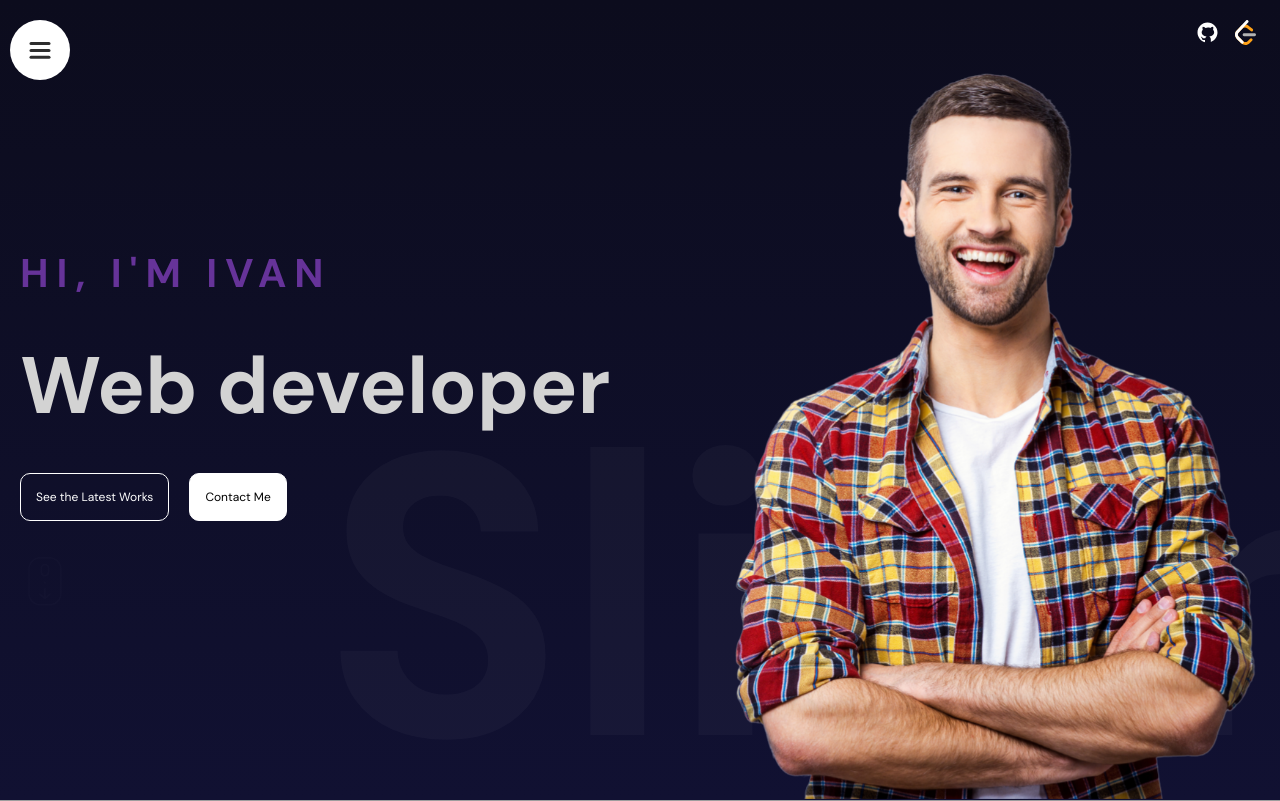
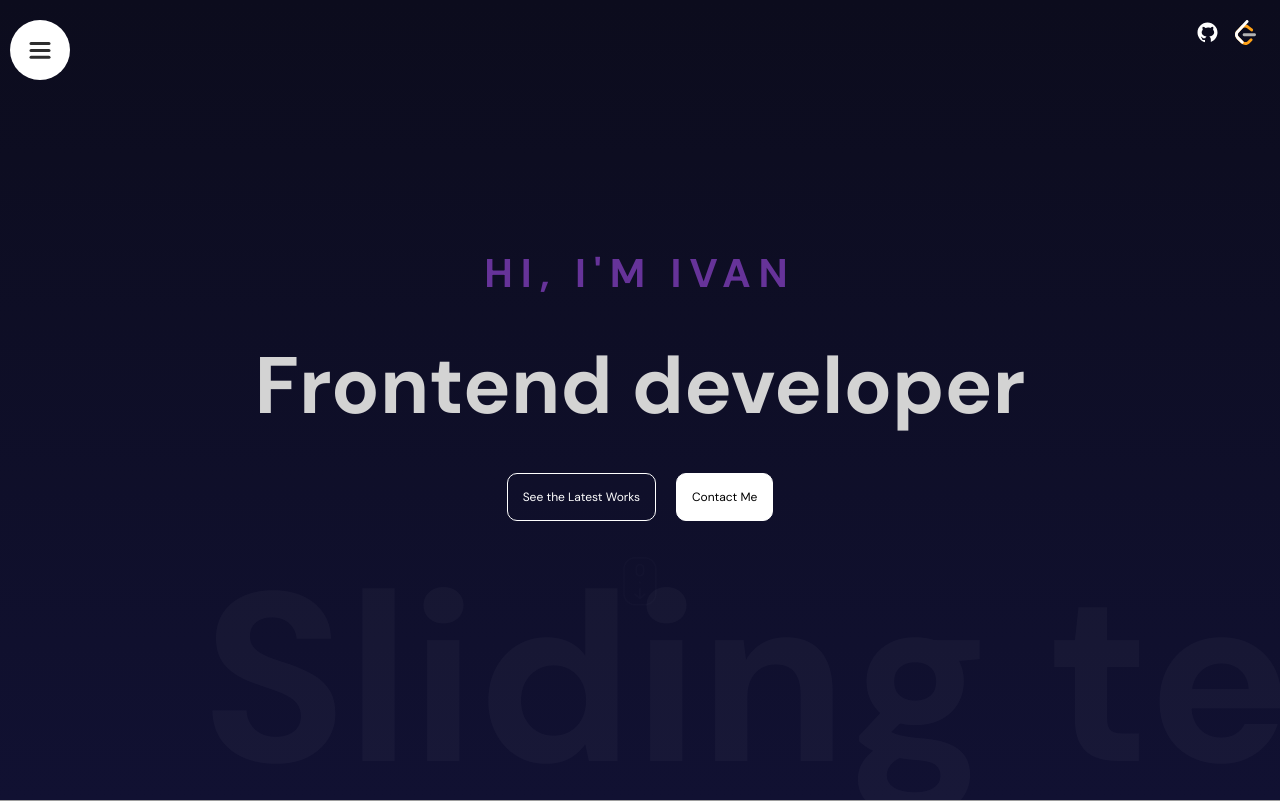
Before and after one commit to ivanbutakov0/portfolio-ru, a React (Vite) app: page / in a window 1280 px wide. Shown: the top 801 px of the page. Built offline with nearby package versions, Linux system fonts and the light colour scheme; grey boxes are pictures that could not be loaded.

Commit message:
delete an image from hero section

```diff
--- a/src/pages/Home/Hero/Hero.module.scss
+++ b/src/pages/Home/Hero/Hero.module.scss
@@ -9,12 +9,12 @@
 		height: calc(100dvb - 66.4px);
 
 		.textContainer {
-			max-width: 50%;
 			display: flex;
 			height: 100%;
 			flex: 1.3;
 			flex-direction: column;
 			justify-content: center;
+			align-items: center;
 			gap: 35px;
 
 			@include mobile {
@@ -46,7 +46,7 @@
 			.buttonsContainer {
 				display: flex;
 				gap: 20px;
-				z-index: 1;
+				z-index: 100;
 			}
 
 			.scroll {
@@ -59,25 +59,13 @@
 		.slidingTextContainer {
 			position: absolute;
 			bottom: 0;
-			font-size: 50vh;
+			font-size: 30vh;
 			color: rgba(255, 255, 255, 0.03);
 			line-height: 1;
 			font-weight: 700;
 			white-space: nowrap;
 			user-select: none;
-		}
-
-		.imageContainer {
-			@include mobile {
-				display: none;
-			}
-
-			.image {
-				position: absolute;
-				right: 0;
-				bottom: 0;
-				max-height: 100%;
-			}
+			z-index: 1;
 		}
 	}
 }
--- a/src/pages/Home/Hero/Hero.tsx
+++ b/src/pages/Home/Hero/Hero.tsx
@@ -59,7 +59,7 @@ const Hero = () => {
 							Hi, I'm Ivan
 						</motion.h2>
 						<motion.h1 className={styles.title} variants={textVariants}>
-							Web developer
+							Frontend developer
 						</motion.h1>
 						<motion.div
 							className={styles.buttonsContainer}
@@ -86,9 +86,6 @@ const Hero = () => {
 					>
 						Sliding text
 					</motion.div>
-					<div className={styles.imageContainer}>
-						<img className={styles.image} src='/hero.png' alt='' />
-					</div>
 				</div>
 			</div>
 		</section>
```
